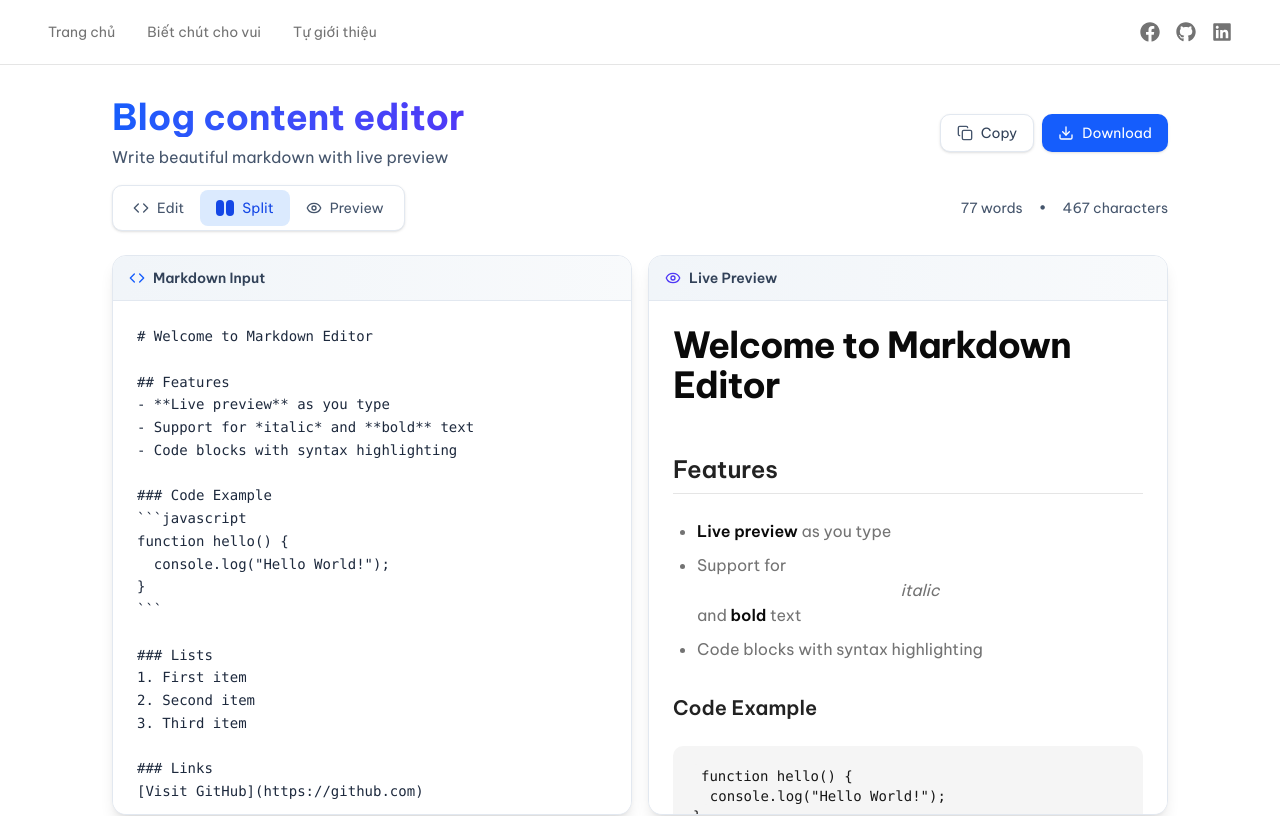
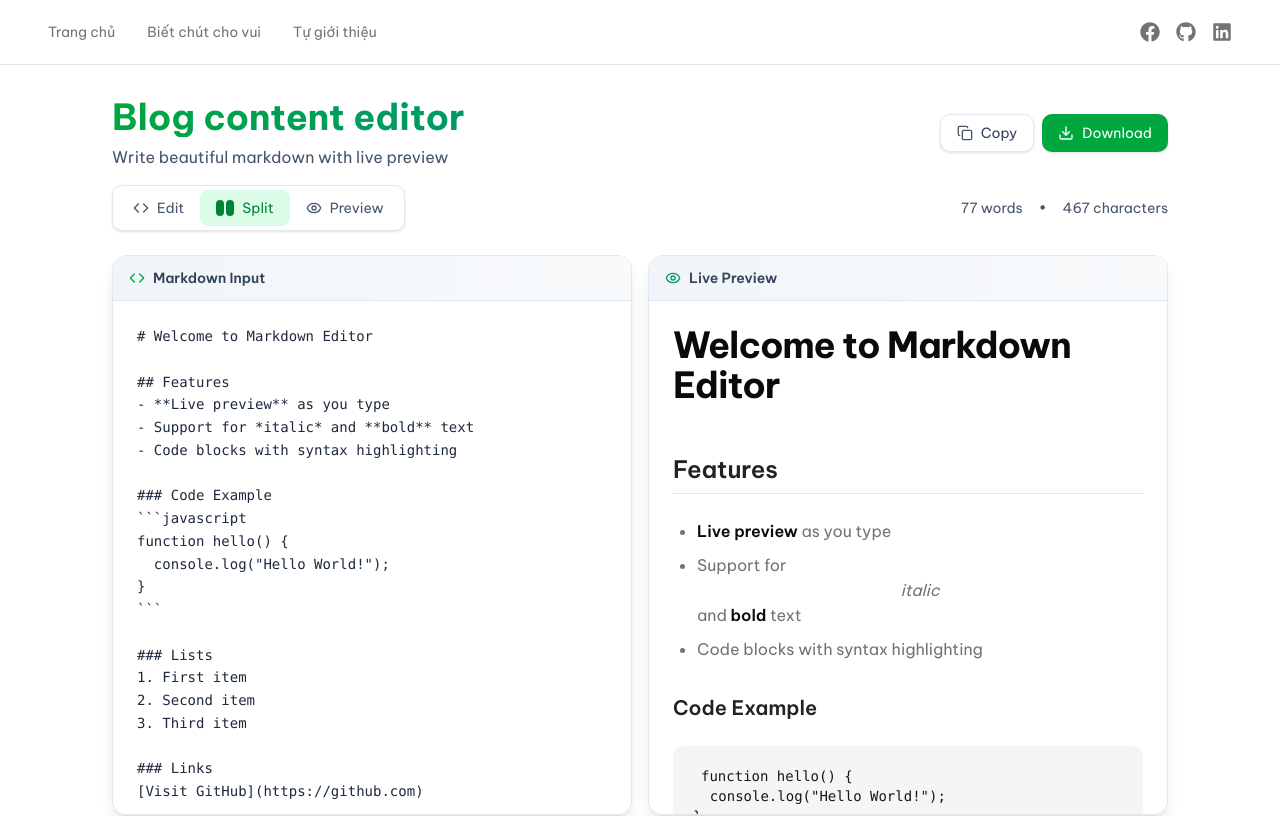
Before and after one commit to nguyentrunghieu297/blog-app, a Next.js app: page /admin in a window 1280 px wide. Shown: the top 816 px of the page. Built offline with nearby package versions, Linux system fonts and the light colour scheme.

Commit message:
fix: :bug: minor fix

```diff
--- a/src/app/admin/page.tsx
+++ b/src/app/admin/page.tsx
@@ -83,7 +83,7 @@ export default function AdminPage() {
         <header className='mb-6'>
           <div className='flex items-center justify-between mb-4'>
             <div>
-              <h1 className='text-4xl font-bold bg-gradient-to-r from-blue-600 to-indigo-600 bg-clip-text text-transparent'>
+              <h1 className='text-4xl font-bold bg-gradient-to-r from-green-600 to-emerald-600 bg-clip-text text-transparent'>
                 Blog content editor
               </h1>
               <p className='text-slate-600 dark:text-slate-400 mt-2'>Write beautiful markdown with live preview</p>
@@ -110,7 +110,7 @@ export default function AdminPage() {
 
               <button
                 onClick={downloadMarkdown}
-                className='flex items-center gap-2 px-4 py-2 bg-blue-600 hover:bg-blue-700 text-white rounded-lg shadow-sm hover:shadow-md transition-all duration-200 text-sm font-medium'
+                className='flex items-center gap-2 px-4 py-2 bg-green-600 hover:bg-green-700 text-white rounded-lg shadow-sm hover:shadow-md transition-all duration-200 text-sm font-medium'
               >
                 <Download className='w-4 h-4' />
                 Download
@@ -125,7 +125,7 @@ export default function AdminPage() {
                 onClick={() => setActiveTab('edit')}
                 className={`flex items-center gap-2 px-4 py-2 rounded-md transition-all duration-200 text-sm font-medium ${
                   activeTab === 'edit'
-                    ? 'bg-blue-100 dark:bg-blue-900/30 text-blue-700 dark:text-blue-400'
+                    ? 'bg-green-100 dark:bg-green-900/30 text-green-700 dark:text-green-400'
                     : 'text-slate-600 dark:text-slate-400 hover:text-slate-900 dark:hover:text-slate-200'
                 }`}
               >
@@ -136,7 +136,7 @@ export default function AdminPage() {
                 onClick={() => setActiveTab('split')}
                 className={`flex items-center gap-2 px-4 py-2 rounded-md transition-all duration-200 text-sm font-medium ${
                   activeTab === 'split'
-                    ? 'bg-blue-100 dark:bg-blue-900/30 text-blue-700 dark:text-blue-400'
+                    ? 'bg-green-100 dark:bg-green-900/30 text-green-700 dark:text-green-400'
                     : 'text-slate-600 dark:text-slate-400 hover:text-slate-900 dark:hover:text-slate-200'
                 }`}
               >
@@ -150,7 +150,7 @@ export default function AdminPage() {
                 onClick={() => setActiveTab('preview')}
                 className={`flex items-center gap-2 px-4 py-2 rounded-md transition-all duration-200 text-sm font-medium ${
                   activeTab === 'preview'
-                    ? 'bg-blue-100 dark:bg-blue-900/30 text-blue-700 dark:text-blue-400'
+                    ? 'bg-green-100 dark:bg-green-900/30 text-green-700 dark:text-green-400'
                     : 'text-slate-600 dark:text-slate-400 hover:text-slate-900 dark:hover:text-slate-200'
                 }`}
               >
@@ -179,14 +179,14 @@ export default function AdminPage() {
             <Card className='flex p-0 gap-0 flex-col overflow-hidden shadow-lg border-slate-200 dark:border-slate-700 bg-white dark:bg-slate-800'>
               <div className='bg-gradient-to-r from-slate-100 to-slate-50 dark:from-slate-800 dark:to-slate-900 px-4 py-3 border-b border-slate-200 dark:border-slate-700'>
                 <div className='flex items-center gap-2'>
-                  <Code className='w-4 h-4 text-blue-600 dark:text-blue-400' />
+                  <Code className='w-4 h-4 text-green-600 dark:text-green-400' />
                   <h2 className='font-semibold text-sm text-slate-700 dark:text-slate-300'>Markdown Input</h2>
                 </div>
               </div>
               <textarea
                 value={markdown}
                 onChange={(e) => setMarkdown(e.target.value)}
-                className='flex-1 w-full p-6 bg-white dark:bg-slate-900 text-slate-800 dark:text-slate-200 font-mono text-sm resize-none focus:outline-none focus:ring-2 focus:ring-blue-500 focus:ring-inset leading-relaxed'
+                className='flex-1 w-full p-6 bg-white dark:bg-slate-900 text-slate-800 dark:text-slate-200 font-mono text-sm resize-none focus:outline-none focus:ring-2 focus:ring-green-500 focus:ring-inset leading-relaxed'
                 placeholder='Type your markdown here...'
                 spellCheck={false}
               />
@@ -198,12 +198,12 @@ export default function AdminPage() {
             <Card className='flex p-0 gap-0 flex-col overflow-hidden shadow-lg border-slate-200 dark:border-slate-700 bg-white dark:bg-slate-800'>
               <div className='bg-gradient-to-r from-slate-100 to-slate-50 dark:from-slate-800 dark:to-slate-900 px-4 py-3 border-b border-slate-200 dark:border-slate-700'>
                 <div className='flex items-center gap-2'>
-                  <Eye className='w-4 h-4 text-indigo-600 dark:text-indigo-400' />
+                  <Eye className='w-4 h-4 text-emerald-600 dark:text-emerald-400' />
                   <h2 className='font-semibold text-sm text-slate-700 dark:text-slate-300'>Live Preview</h2>
                 </div>
               </div>
               <div
-                className='blog-content overflow-auto p-6 prose prose-slate dark:prose-invert max-w-none prose-headings:font-bold prose-h1:text-3xl prose-h2:text-2xl prose-a:text-blue-600 dark:prose-a:text-blue-400 prose-code:text-pink-600 dark:prose-code:text-pink-400 prose-pre:bg-slate-900 dark:prose-pre:bg-slate-950 bg-white dark:bg-slate-900'
+                className='blog-content overflow-auto p-6 prose prose-slate dark:prose-invert max-w-none prose-headings:font-bold prose-h1:text-3xl prose-h2:text-2xl prose-a:text-green-600 dark:prose-a:text-green-400 prose-code:text-pink-600 dark:prose-code:text-pink-400 prose-pre:bg-slate-900 dark:prose-pre:bg-slate-950 bg-white dark:bg-slate-900'
                 dangerouslySetInnerHTML={{ __html: getHtml() }}
               />
             </Card>
```
